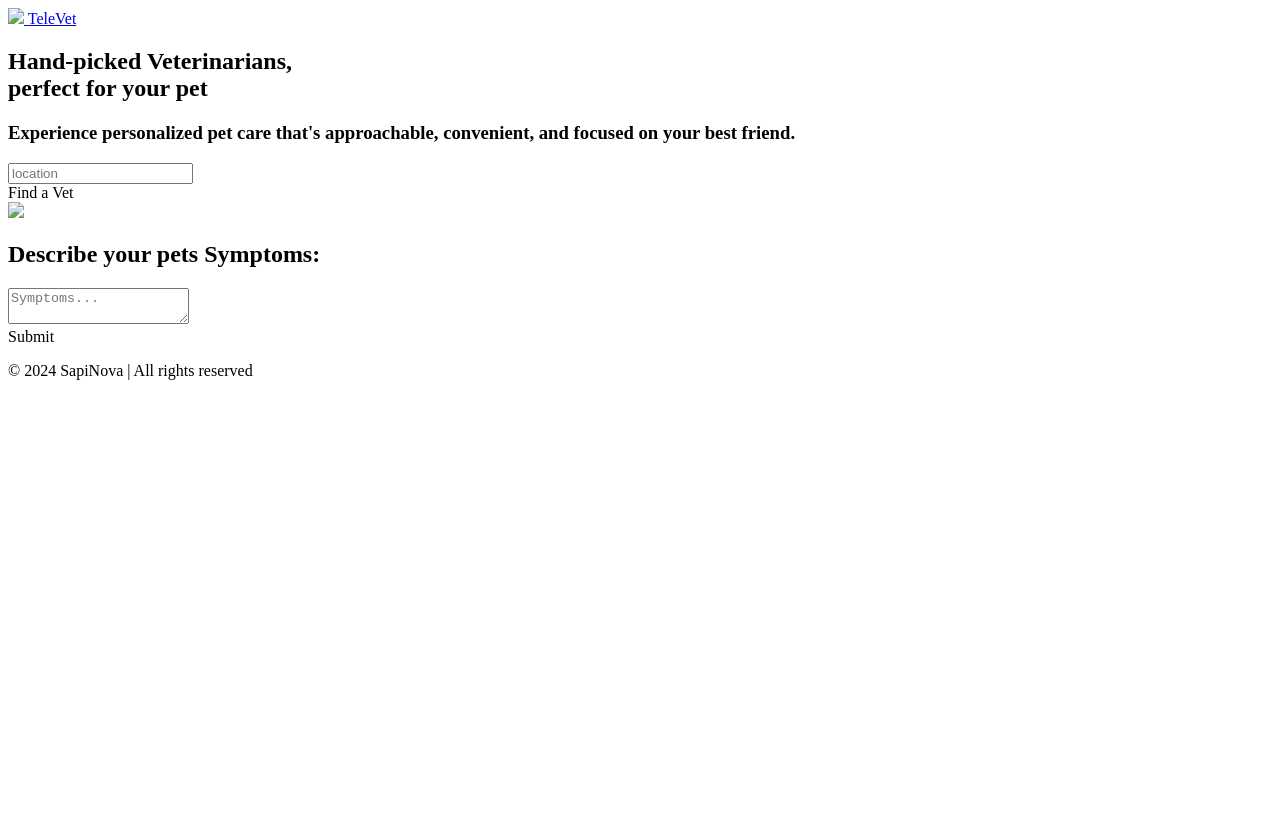
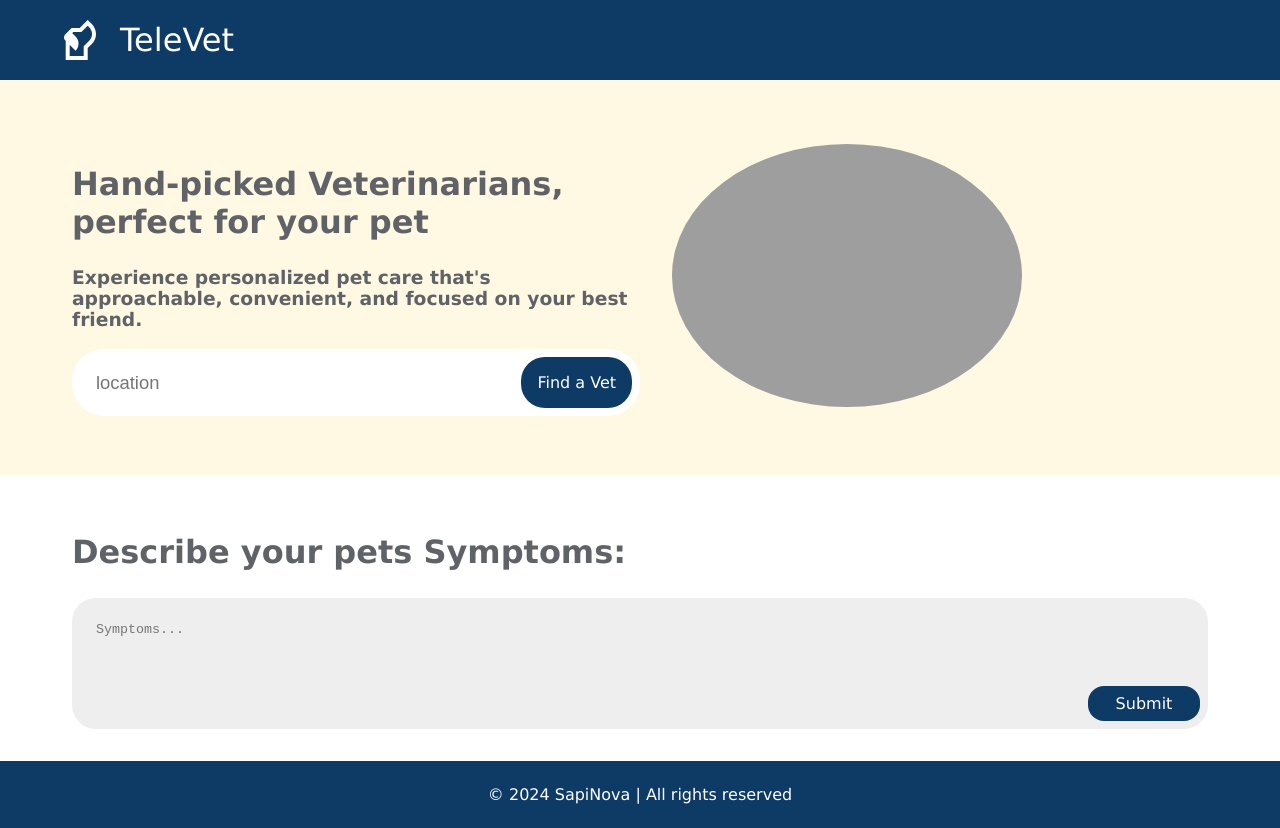
Before and after one commit to SapiNova/TeleVet, a plain HTML site: page index.html in a window 1280 px wide. Before the commit the page ends 800 px from the top, so only its background shows below. Drawn offline with Linux system fonts and the light colour scheme; the site is published under a folder, as on GitHub Pages, so addresses that start at the root find nothing.

Commit message:
Fix relative references

```diff
--- a/index.html
+++ b/index.html
@@ -3,14 +3,14 @@
 <head>
     <meta charset="UTF-8">
     <title>Online Veterinary Pharmacy</title>
-	<link rel="stylesheet" href="/css/style.css">
-	<script type="module" src="/js/main.js" defer></script>
+	<link rel="stylesheet" href="css/style.css">
+	<script type="module" src="js/main.js" defer></script>
 </head>
 <body>
     <header>
         <div class="navbar content">
-			<a href="/" class="logo">
-				<img src="/icons/dog.svg">
+			<a href="/TeleVet/" class="logo">
+				<img src="icons/dog.svg">
 				<span>TeleVet</span>
 			</a>
         </div>
@@ -28,7 +28,7 @@
 				</div>
 				<div id="find-right-content">
 					<div>
-						<img src="/images/puppy.png">
+						<img src="images/puppy.png">
 					</div>
 				</div>
 			</div>
```
Also changed, not shown: find/index.html (+4 -4 lines).
